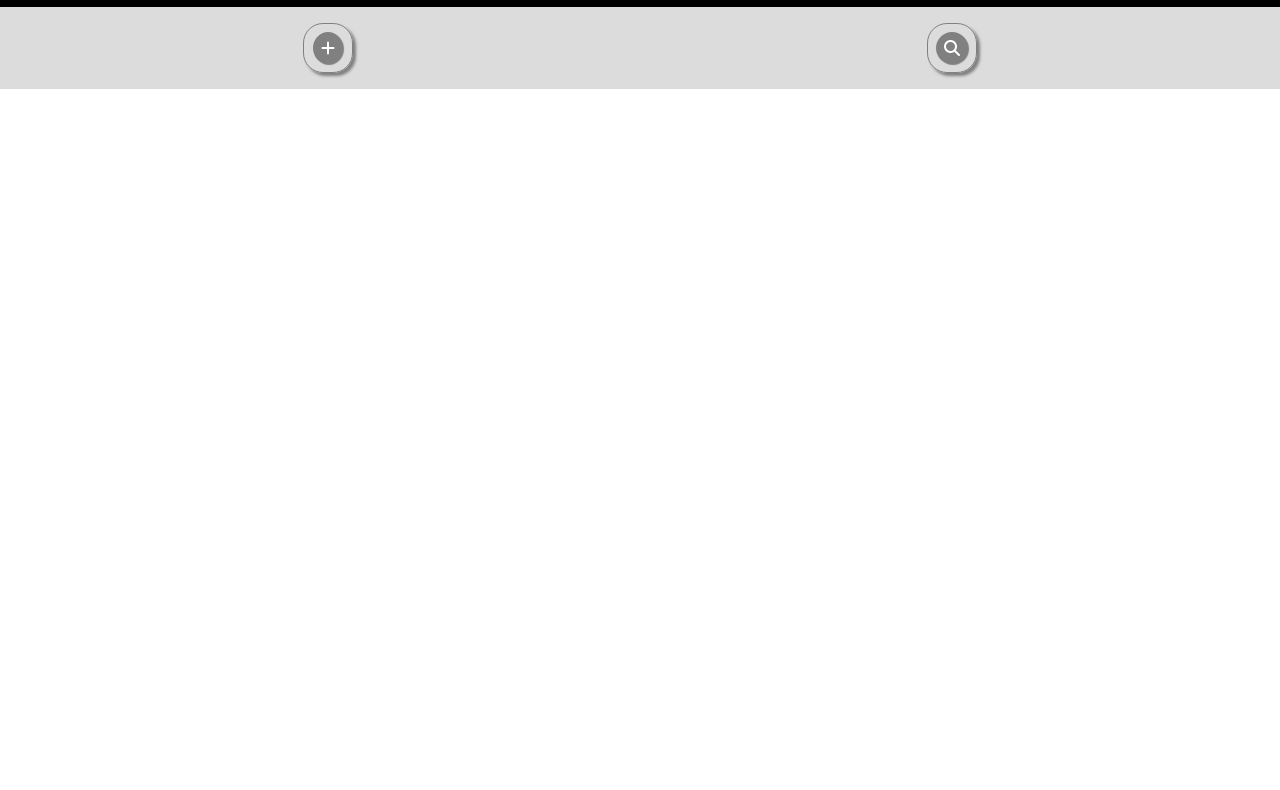
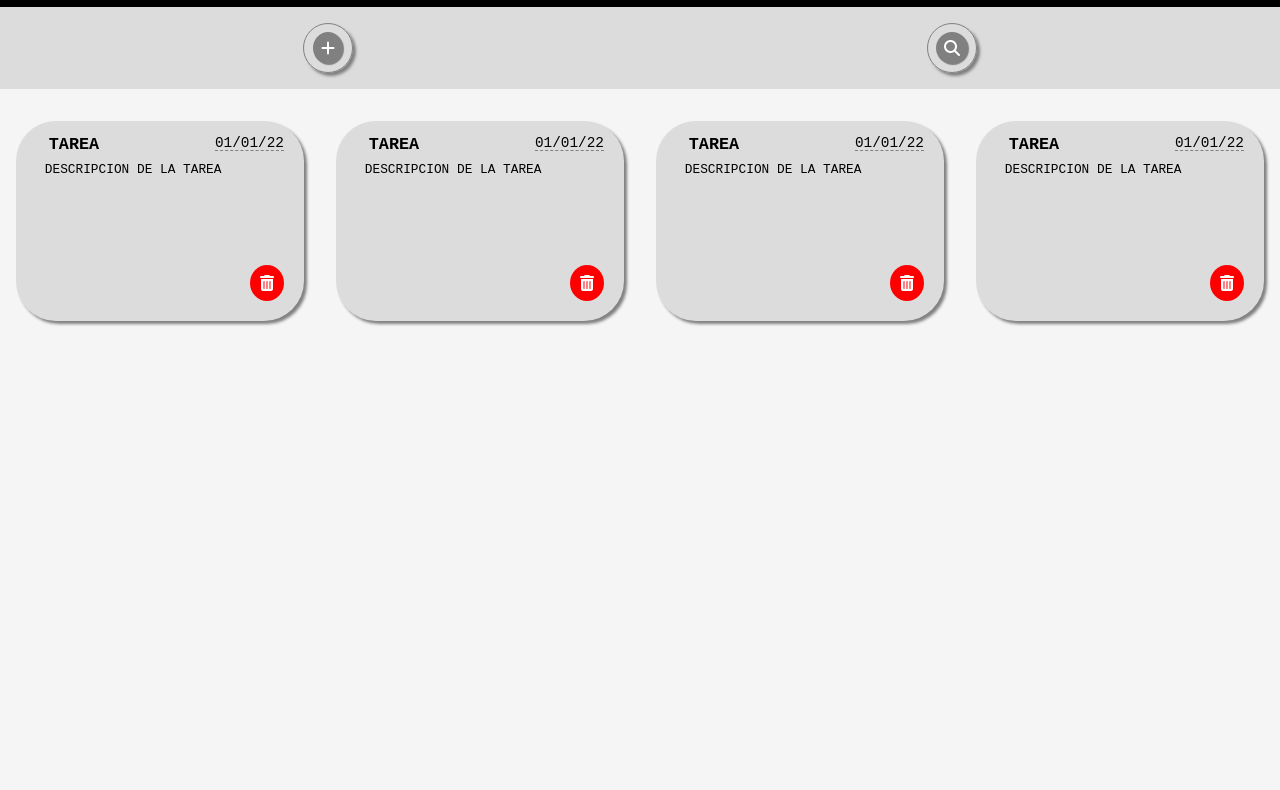
Before and after one commit to Pitagor4x/practicaP2, a plain HTML site: page index.html in a window 1280 px wide. Shown: the part 65-855 px from the top of the page. Before the commit the page ends 800 px from the top, so only its background shows below. Drawn offline with Linux system fonts and the light colour scheme; a web font is replaced by a local one.

Commit message:
maquetacion terminada con mediaquerys hechas

```diff
--- a/css/style.css
+++ b/css/style.css
@@ -26,12 +26,14 @@ header{
 }
 
 h1{
+    font-weight: bold;
     color: gainsboro;
     font-family: var(--font);
     font-size: 1.5em;
 }
 
 header p{
+    font-weight: bold;
     font-size: 1.5em;
     font-family: var(--font);
     color: gainsboro;
@@ -55,9 +57,24 @@ header p{
     justify-content: center;
     align-items: center;
     padding: 0.5em;
-    border-radius: 20px;
+    border-radius: 50%;
     box-shadow: 3px 3px 3px grey;
 }
+
+.addTask:hover{
+    transform: translateY(-2px);
+    box-shadow: 4px 4px 4px grey;
+}
+
+.search:hover{
+    box-shadow: 4px 4px 4px grey;
+    transform: translateY(-2px);
+}
+
+
+/* BOTON APRETADO
+transform: translateY(1px);
+box-shadow: none; */
 
 .addTask i, .search i{
     color: white;
@@ -76,3 +93,103 @@ select{
 input{
     display: none;
 }
+
+/* FINAL MENU ADDTASK SEARCH-------------------------------- */
+
+/* INICIO TASKBOX------------------------------- */
+
+section{
+    background-color: whitesmoke;
+    height: 100vh;
+}
+
+article{
+    background-color: gainsboro;
+    margin: 1em auto;
+    width: 85%;
+    border-radius: 40px;
+
+    padding: 1em;
+    box-shadow: 3px 3px 3px grey;
+    position: relative;
+}
+
+article:hover{
+    transform: scale(1.05);
+    box-shadow: 5px 5px 5px grey;
+    transition: 0.2s;
+}
+
+.fecha{
+    font-size: 0.9em;
+    border-bottom: 1px dashed grey;
+    font-family: var(--font);
+    position: absolute;
+    top: 15px;
+    right: 20px;
+}
+
+h3{
+    margin-left: 1em;
+    font-family: var(--font);
+    font-size: 1.05em;
+    font-weight: bold;
+    text-align: left;
+    margin-bottom: 10px;
+}
+
+.task>p{
+    margin-left: 1em;
+    font-family: var(--font);
+    font-size: 0.8em;
+}
+
+.deleteZone{
+    position: absolute;
+    right: 40px;
+    bottom: 10px;
+}
+
+.deleteZone>i{
+    border-radius: 50%;
+    padding: 5px;
+    color: white;
+    background-color: red;
+}
+
+
+/* FINAL TASKBOX---------------------------------------- */
+
+/* MEDIAQUERYS */
+
+@media(min-width: 850px){
+    .flex{
+        display: flex;
+        justify-content: space-around;
+        flex-wrap: wrap;
+    }
+
+    article{
+        margin: 2em 1em;
+        width: calc(25% - 2em);
+        min-height: 200px;
+    }
+
+    .deleteZone{
+        position: absolute;
+        right: 20px;
+        bottom: 20px;
+    }
+
+    .deleteZone>i{
+        border-radius: 50%;
+        padding: 10px;
+        color: white;
+        background-color: red;
+    }
+
+    .task>p{
+        width: 75%;
+    }
+
+}
--- a/index.html
+++ b/index.html
@@ -22,6 +22,8 @@
                     <i class="fa-solid fa-plus"></i>
                 </div>
                 <input type="text">
+                <input type="text">
+                <input type="date">
                 <select name="" id="">
                     <option value=""></option>
                 </select>
@@ -33,6 +35,42 @@
                 <input type="text">
             </div>
         </div>
+        <section class="taskBox">
+            <div class="flex">
+                <article class="task">
+                    <div class="fecha">01/01/22</div>
+                    <h3>TAREA</h3>
+                    <p>DESCRIPCION DE LA TAREA</p>
+                    <div class="deleteZone">
+                        <i class="fa-solid fa-trash-can"></i>
+                    </div>
+                </article>
+                <article class="task">
+                    <div class="fecha">01/01/22</div>
+                    <h3>TAREA</h3>
+                    <p>DESCRIPCION DE LA TAREA</p>
+                    <div class="deleteZone">
+                        <i class="fa-solid fa-trash-can"></i>
+                    </div>
+                </article>
+                <article class="task">
+                    <div class="fecha">01/01/22</div>
+                    <h3>TAREA</h3>
+                    <p>DESCRIPCION DE LA TAREA</p>
+                    <div class="deleteZone">
+                        <i class="fa-solid fa-trash-can"></i>
+                    </div>
+                </article>
+                <article class="task">
+                    <div class="fecha">01/01/22</div>
+                    <h3>TAREA</h3>
+                    <p>DESCRIPCION DE LA TAREA</p>
+                    <div class="deleteZone">
+                        <i class="fa-solid fa-trash-can"></i>
+                    </div>
+                </article>
+            </div>
+        </section>
     </main>
 
 
```
